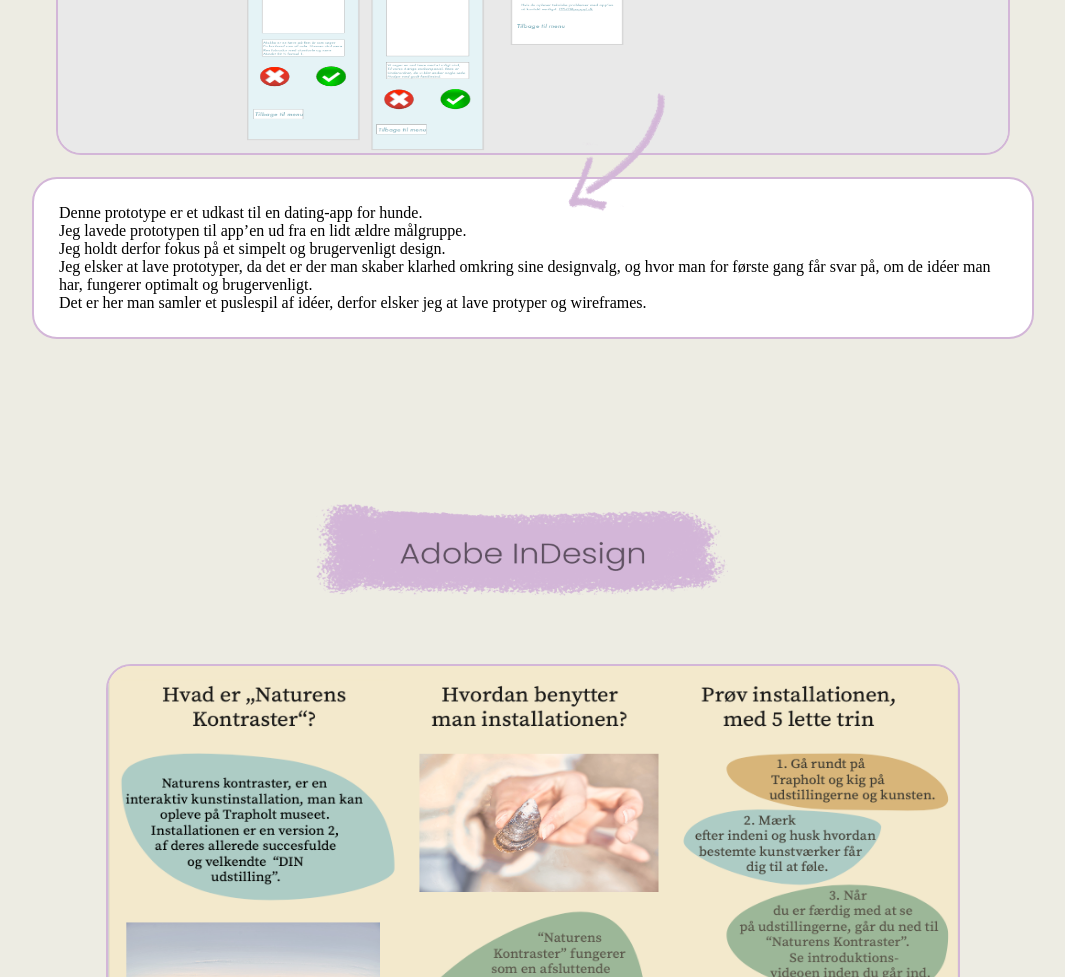
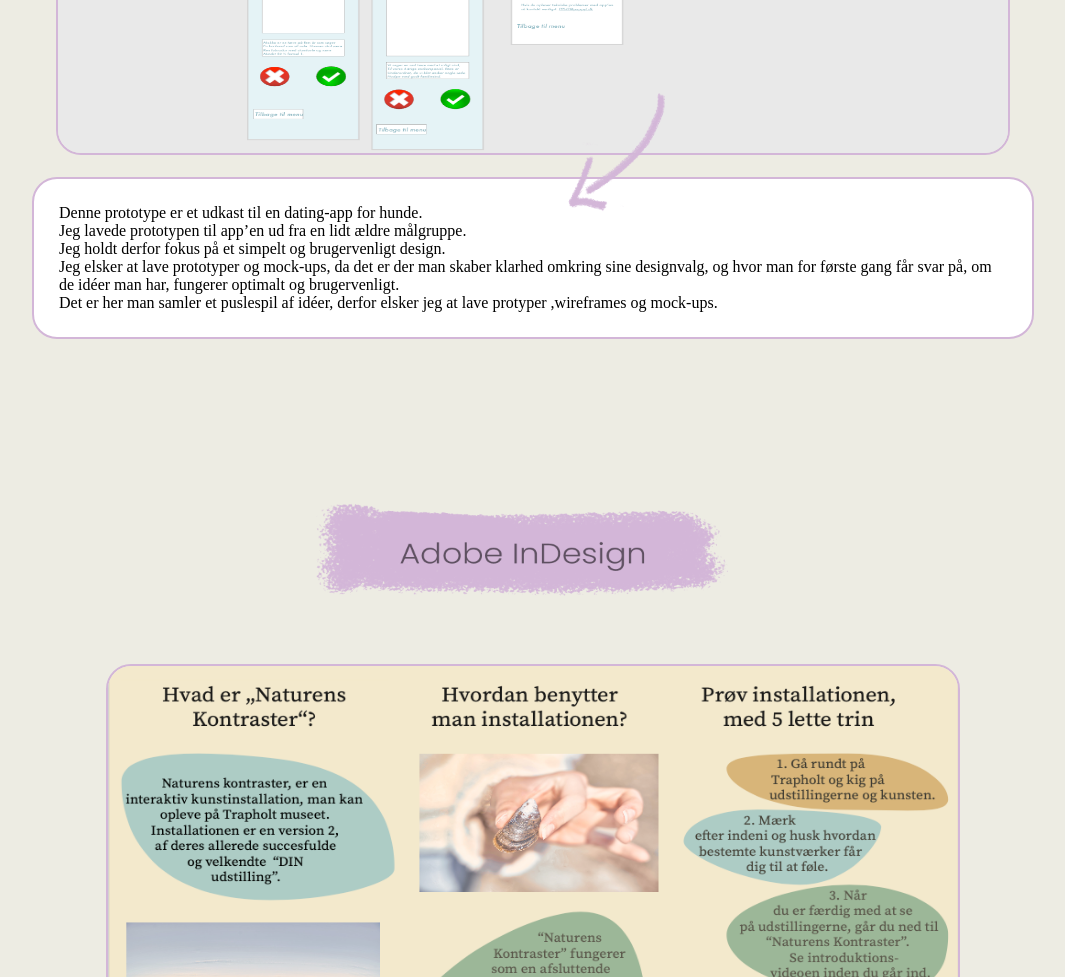
Before and after one commit to tkmo29102/Presentational-portfolio, a plain HTML site: page kompetencer.html in a window 1280 px wide. Shown: the part 2078-3055 px from the top of the page, without its empty margins (107-1172 px from the left). Drawn offline with Linux system fonts and the light colour scheme.

Commit message:
sidste detaljer rettet

```diff
--- a/kompetencer.html
+++ b/kompetencer.html
@@ -62,12 +62,12 @@ Jeg lavede prototypen til app’en ud fra en lidt ældre målgruppe.
 <br>
 Jeg holdt derfor fokus på et simpelt og brugervenligt design.
 <br>
-Jeg elsker at lave prototyper, da det er der man skaber klarhed omkring
+Jeg elsker at lave prototyper og mock-ups, da det er der man skaber klarhed omkring
 sine designvalg, og hvor man for første gang får svar på, om de idéer man
 har, fungerer optimalt og brugervenligt.
 <br>
 Det er her man samler et puslespil af idéer, derfor elsker jeg at lave protyper
-og wireframes.
+,wireframes og mock-ups.
 </p>
 
 <img id="adobeindesign" src="adobe-indesign.png" width="450" height="400" alt="adobe-indesign" >
```
Also changed, not shown: 2 other files.
